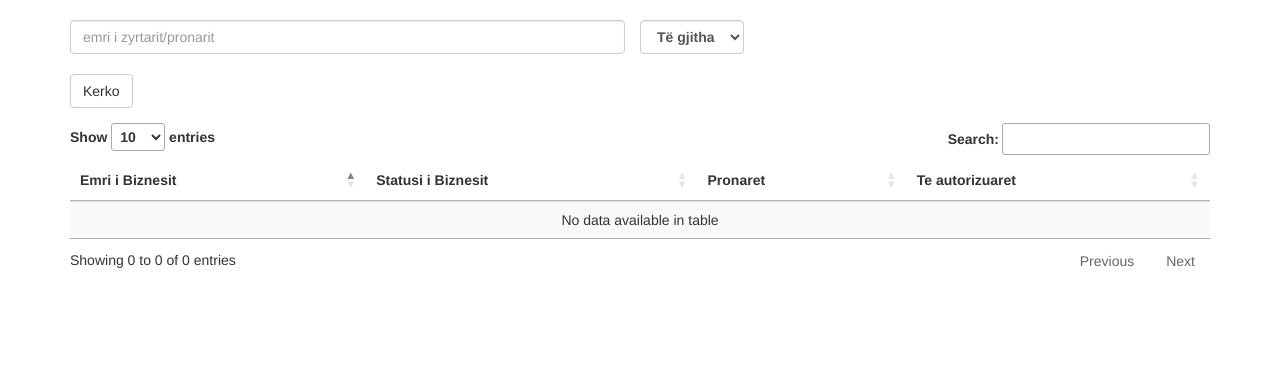
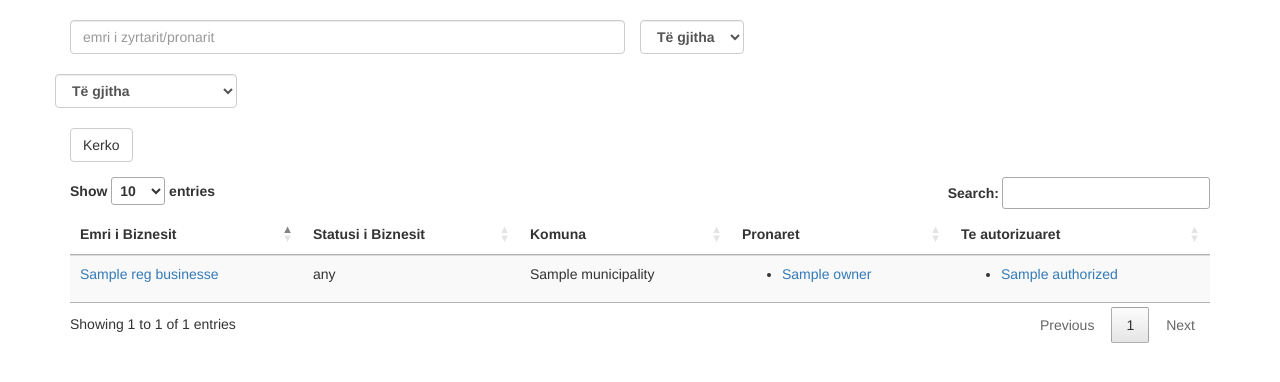
Before and after one commit to diamanthaxhimusa/open-arbk, a Flask app: page / in a window 1280 px wide. Shown: the part 52-434 px from the top of the page. Run offline with Flask 2, Linux system fonts and the light colour scheme; a database or web service that is not in the repository returns one stand-in record (values such as "Sample title"); data that the repository does not hold is empty; some libraries are stand-ins or nearby versions.

Commit message:
search page search by municipality added, bug fixes

```diff
--- a/app/mod_main/views.py
+++ b/app/mod_main/views.py
@@ -16,18 +16,29 @@ mod_main = Blueprint('main', __name__)
 def index():
 	db = mongo.db.reg_businesses
 	db.create_index("formatted.slugifiedOwners",1)
+	dbm = mongo.db.municipalities
+	municipalities = dbm.find().sort("municipality", 1)
+	result = db.find().limit(100)
 	if request.method == 'POST':
 		keyword = request.form['search']
 		search_person = request.form['person']
+		municipality = request.form['municipality']
 		print search_person
-		if search_person == 'owner':
-			result = db.find({"slugifiedOwners": {"$regex": keyword}})
+		if keyword == '':
+			result = db.find().limit(100)
+		elif search_person == 'owner':
+			if municipality == 'any':
+				result = db.find({"slugifiedOwners": {"$regex": keyword}})
+			else:
+				result = db.find({"slugifiedOwners": {"$regex": keyword}, "municipality.municipality":municipality})
 		elif search_person == 'auth':
-			result = db.find({"slugifiedAuthorized": {"$regex": keyword}})
+			if municipality == 'any':
+				result = db.find({"slugifiedAuthorized": {"$regex": keyword}})
+			else:
+				result = db.find({"slugifiedAuthorized": {"$regex": keyword}, "municipality.municipality":municipality})
 		else:
 			result = db.find({'$or':[{"slugifiedOwners": {"$regex": keyword}},{"slugifiedAuthorized": {"$regex": keyword}}]})
-		return render_template('index.html', result=result)
-	return render_template('index.html')
+	return render_template('index.html', result=result, municipalities=municipalities)
 
 @mod_main.route('/profile/<string:person>')
 def profile(person):
--- a/app/static/js/birth-deathDate.js
+++ b/app/static/js/birth-deathDate.js
@@ -9,7 +9,7 @@ $(document).ready(function(){
     function dates(data) {
         Highcharts.chart('container2', {
             chart: {
-                type: 'column'
+                type: 'line'
             },
             title: {
                 text: 'Krijimi/Mbyllja e bizneseve sipas viteve 2002-2018'
--- a/app/templates/index.html
+++ b/app/templates/index.html
@@ -14,6 +14,16 @@
                 </select>
             </label>
         </div>
+        <div class="form-group">
+            <label>
+                <select class="form-control" name="municipality" id="poz">
+                    <option value="any" selected="selected">T&euml; gjitha</option>
+                    {% for municipality in municipalities%}
+                    <option value="{{municipality.municipality}}">{{municipality.municipality}}</option>
+                    {% endfor %}
+                </select>
+            </label>
+        </div>
         <div class="form-group col-xs-5">
             <button type="submit" class="btn btn-default">Kerko</button>
         </div>
@@ -24,6 +34,7 @@
     <thead>
         <th>Emri i Biznesit</th>
         <th>Statusi i Biznesit</th>
+        <th>Komuna</th>
         <th>Pronaret</th>
         <th>Te autorizuaret</th>
     </thead>
@@ -35,6 +46,9 @@
             </td>
             <td>
                 {{i['status']}}
+            </td>
+            <td>
+                {{i['municipality']['municipality']}}
             </td>
             <td>
                 <ul>
```
